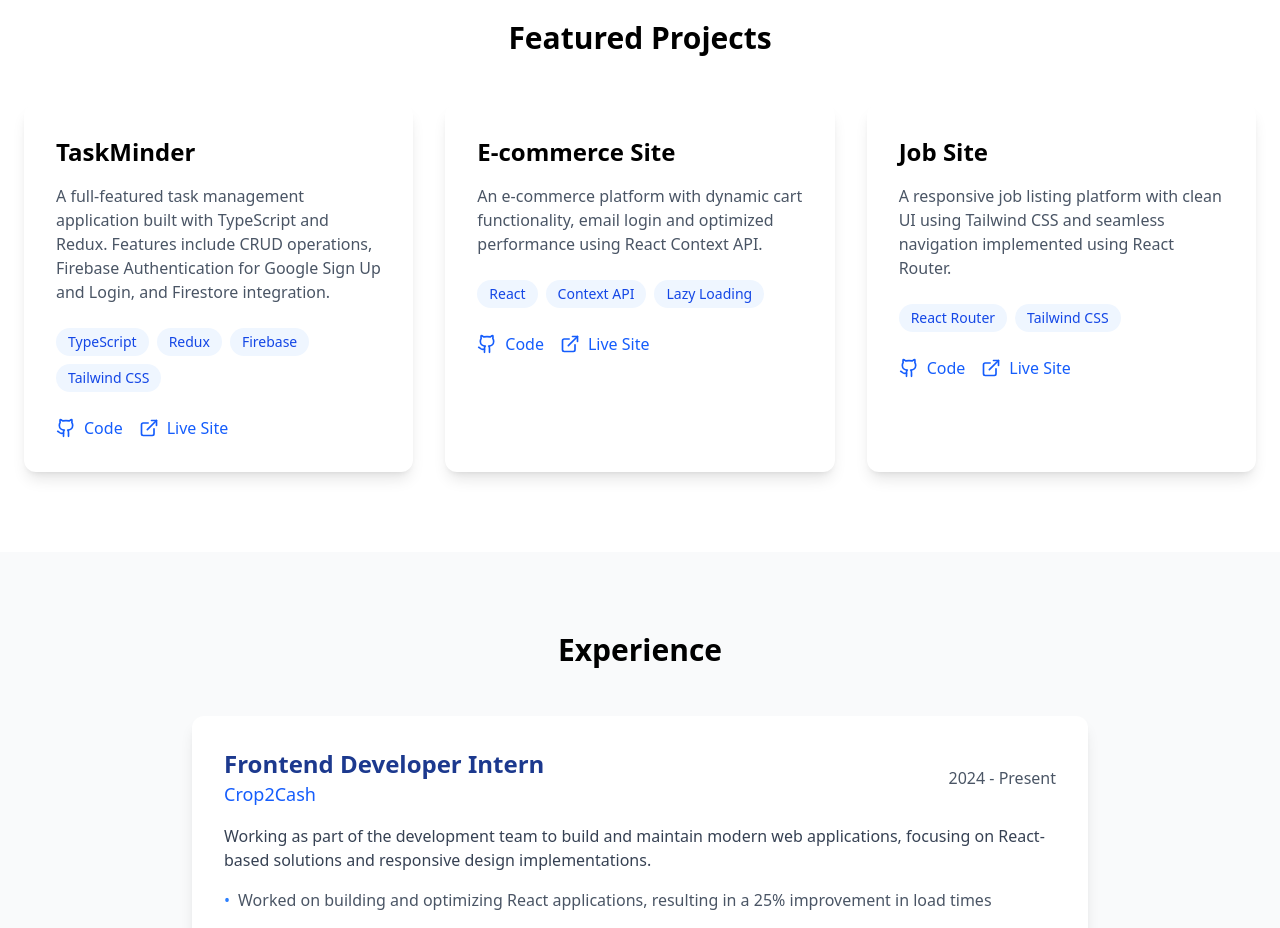
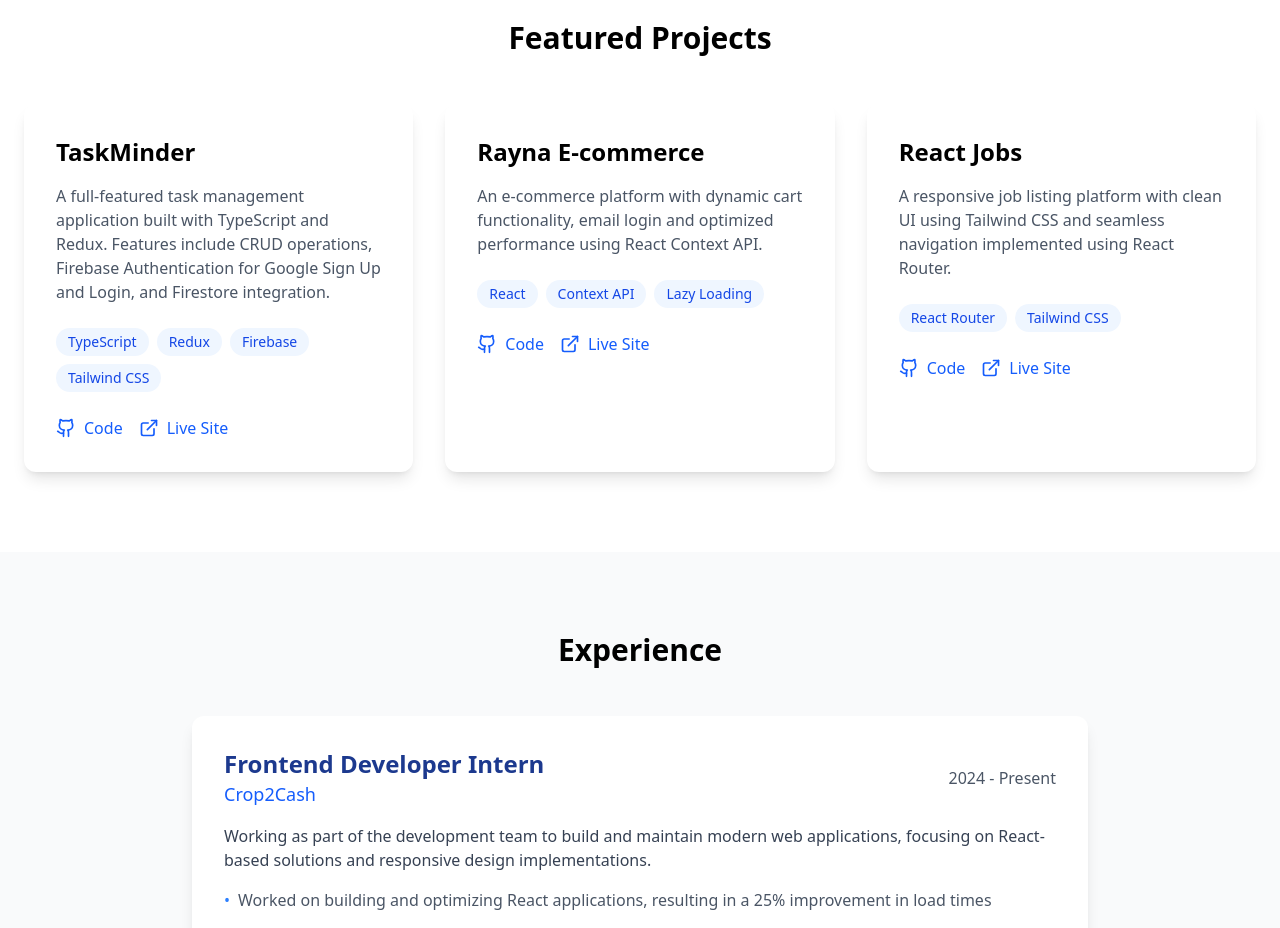
Before and after one commit to babaj301/my-portfolio, a React (Vite) app: page / in a window 1280 px wide. Shown: the part 1140-2068 px from the top of the page. Built offline with nearby package versions, Linux system fonts and the light colour scheme.

Commit message:
edit projects

```diff
--- a/src/App.jsx
+++ b/src/App.jsx
@@ -26,7 +26,7 @@ function App() {
       live: "https://taskrrrr.netlify.app/",
     },
     {
-      title: "E-commerce Site",
+      title: "Rayna E-commerce",
       description:
         "An e-commerce platform with dynamic cart functionality, email login and optimized performance using React Context API.",
       tech: ["React", "Context API", "Lazy Loading"],
@@ -34,7 +34,7 @@ function App() {
       live: "https://rayna-ecommerce.netlify.app/",
     },
     {
-      title: "Job Site",
+      title: "React Jobs",
       description:
         "A responsive job listing platform with clean UI using Tailwind CSS and seamless navigation implemented using React Router.",
       tech: ["React Router", "Tailwind CSS"],
```
